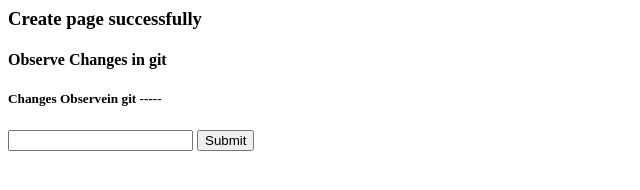
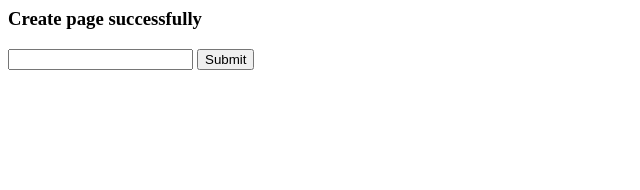
Before and after one commit to polepallyRanjithkumar/hello-world, a website: page source.html in a window 1280 px wide. Shown: the whole page, without its empty margins (0-640 px from the left). Drawn offline with nearby package versions, Linux system fonts and the light colour scheme.

Commit message:
markup change

```diff
--- a/source.html
+++ b/source.html
@@ -5,8 +5,8 @@
     </head>
     <body>
         <h3>Create page successfully</h3>
-        <h4>Observe Changes in git </h4>
-        <h5>Changes Observein git -----</h5>
+        <!--<h4>Observe Changes in git </h4>
+        <h5>Changes Observein git</h5>-->
         <div id="demo"></div>
         <form name="myform" method="GET">
     <input type="text" name="mytext" required />
```
